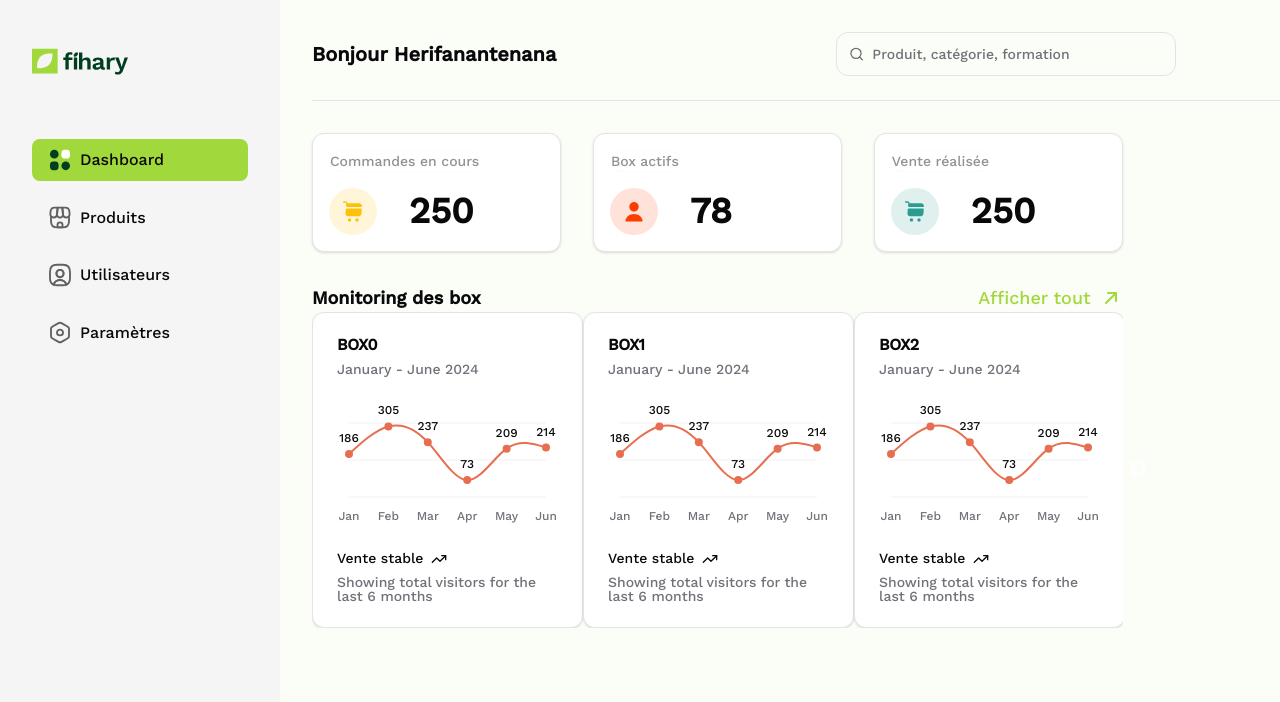
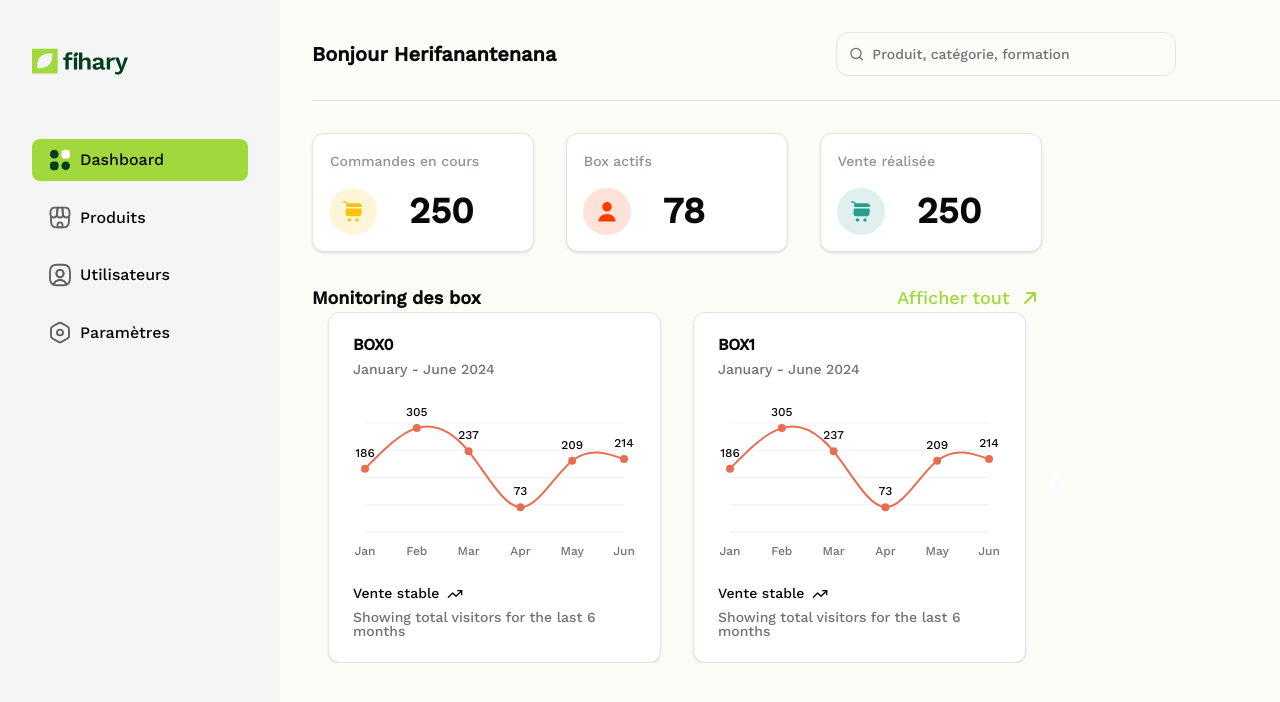
Before and after one commit to DMikaia/fihary-front, a Next.js app: page /admin/dashboard in a window 1280 px wide. Shown: the top 702 px of the page. Built offline with nearby package versions, Linux system fonts and the light colour scheme.

Commit message:
feat: finished the slider

```diff
--- a/src/components/section/admin/dashboard/DashboardLeft.tsx
+++ b/src/components/section/admin/dashboard/DashboardLeft.tsx
@@ -4,7 +4,7 @@ import BoxSells from "./components/BoxSells";
 
 export default function DashboardLeft() {
   return (
-    <div className="admin__dashboard__left w-2/3 flex flex-col gap-8">
+    <div className="admin__dashboard__left w-[60%] flex flex-col gap-8">
       <div className="general__stat w-full grid lg:grid-cols-3 gap-8">
         <StatCard
           icon="/icons/shopping-cart.svg"
--- a/src/components/section/admin/dashboard/components/BoxSells.tsx
+++ b/src/components/section/admin/dashboard/components/BoxSells.tsx
@@ -8,8 +8,8 @@ import Slider from "react-slick";
 export default function BoxSells() {
   const settings = {
     speed: 400,
-    slidesToScroll: 3,
-    slidesToShow: 3,
+    slidesToScroll: 2,
+    slidesToShow: 2,
     infinite: false,
   };
 
@@ -30,7 +30,7 @@ export default function BoxSells() {
 
       <Slider {...settings} className="flex gap-4">
         {[0, 1, 2, 3, 4, 5].map((item) => (
-          <SellsChart key={item} id={item} />
+          <SellsChart key={item} id={item} last={5} />
         ))}
       </Slider>
     </div>
--- a/src/components/shared/chart/SellsChart.tsx
+++ b/src/components/shared/chart/SellsChart.tsx
@@ -35,11 +35,14 @@ const chartConfig = {
 
 interface Props {
   id: number;
+  last: number;
 }
 
-export function SellsChart({ id }: Props) {
+export function SellsChart({ id, last }: Props) {
   return (
-    <Card>
+    <Card
+      className={`${id === 0 ? "ml-0" : ""} ${id === last ? "mr-0" : ""} mx-4`}
+    >
       <CardHeader>
         <CardTitle>BOX{id}</CardTitle>
         <CardDescription>January - June 2024</CardDescription>
```
